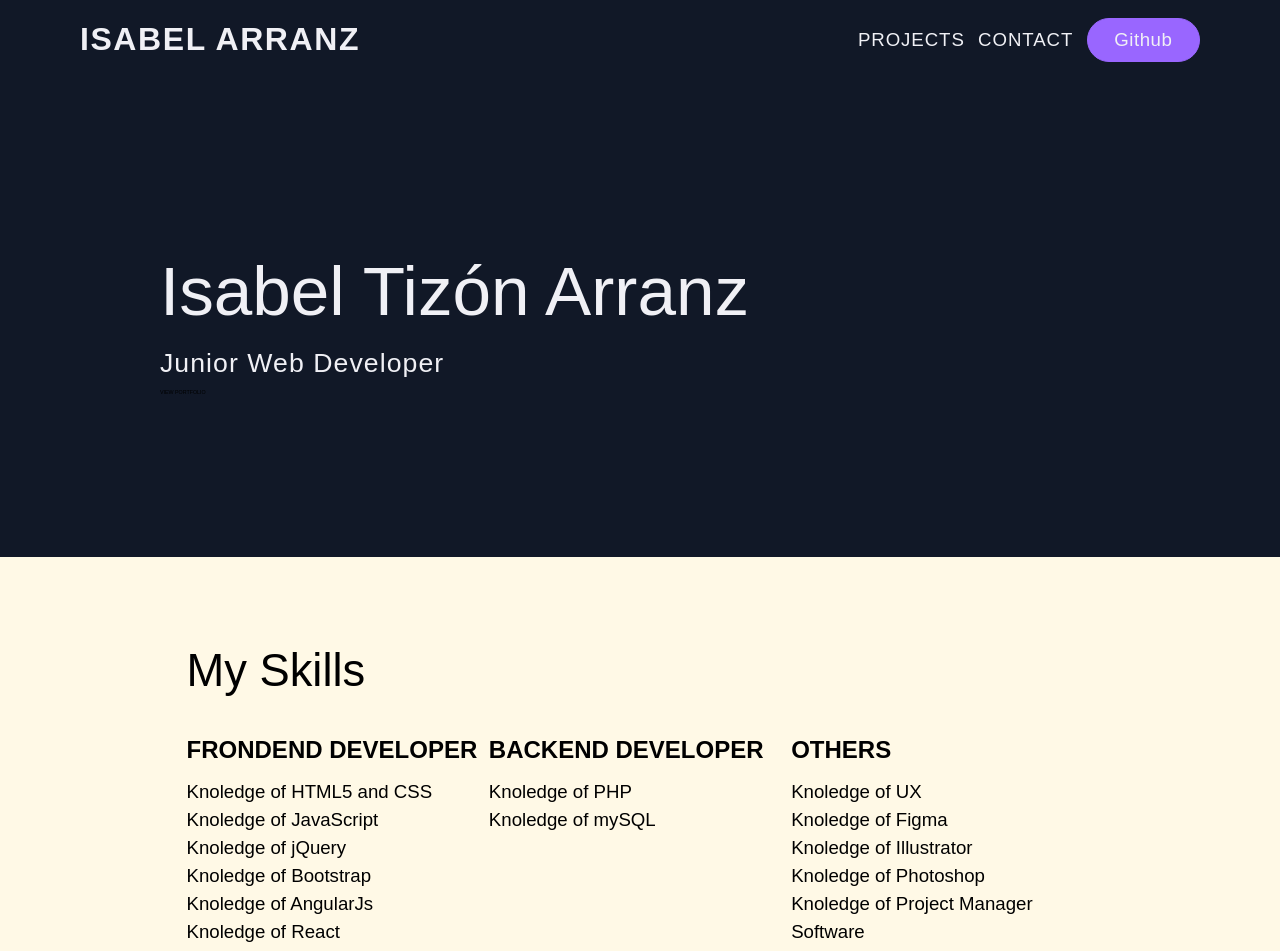
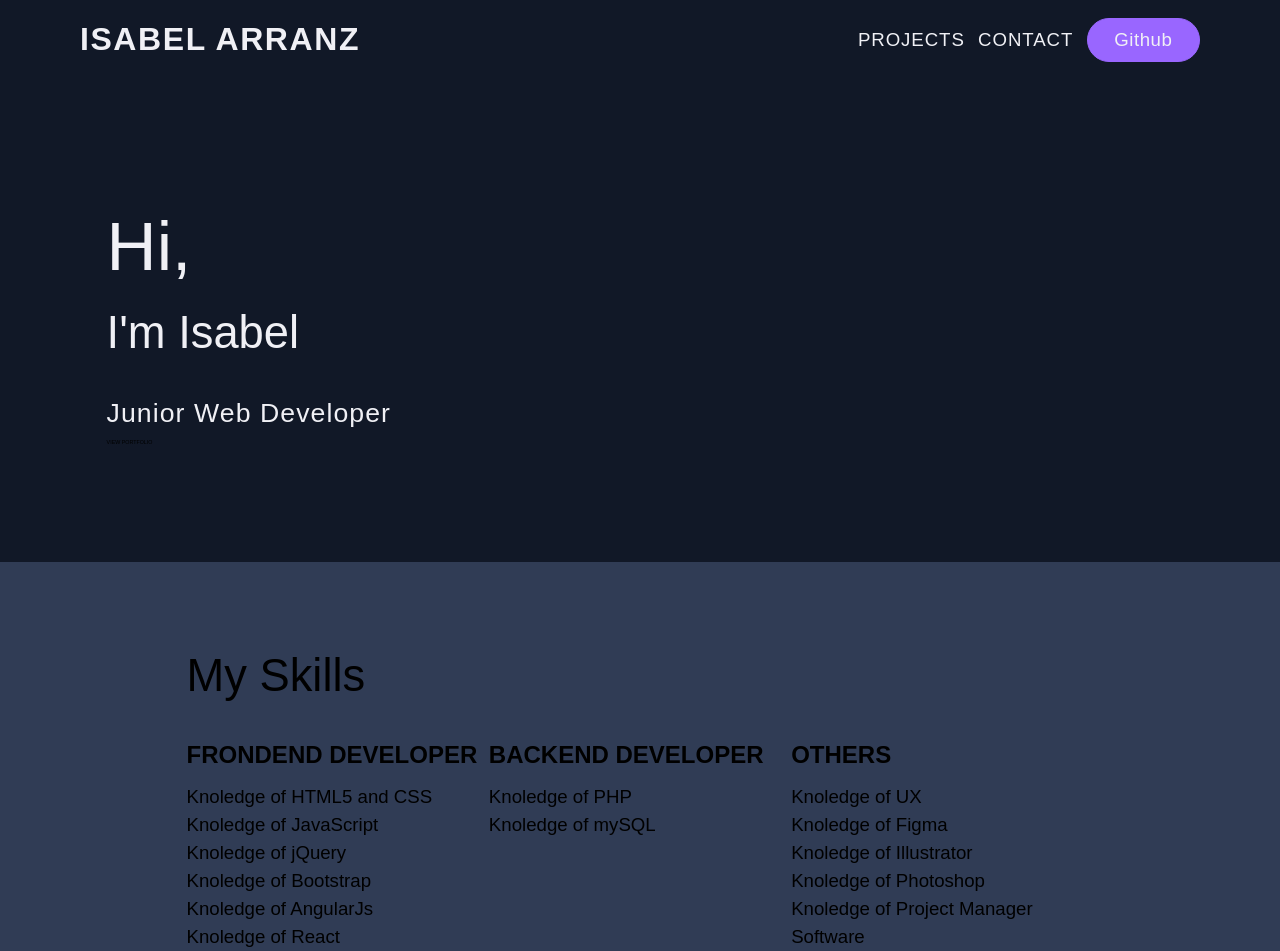
Before and after one commit to IsabelTizon/react-portfolio, a Next.js app: page / in a window 1280 px wide. Shown: the top 951 px of the page. Built offline with nearby package versions, Linux system fonts and the light colour scheme.

Commit message:
Update page.js
I&apos;m Isabel:
&apos;  escape code!!!!

```diff
--- a/src/app/page.js
+++ b/src/app/page.js
@@ -25,10 +25,11 @@ export default function About() {
 			{/** w-full  md:w-1/3 lg:text-[] xl:text-[] 2xl:text-[] */}
 
 			{/* hero */}
-			<div className="bg-gray-900  w-full p-10 md:p-72 lg:p-40 xl:p-[30rem] 2xl:p-[55rem]">
-				<h1 className="text-light capitalize">
-					isabel tizón arranz
-				</h1>
+			<div className="bg-gray-900  w-full pl-[30%] py-[9%] md:pl-30 lg:pl-40 xl:pl-[20rem] 2xl:pl-[45rem]">
+				<h1 className="text-light capitalize">Hi,</h1>
+				<h2 className="text-light capitalize">
+					I&apos;m Isabel
+				</h2>
 				<p className="text-light capitalize text-[4rem] xl:text-[5rem] 2xl:text-[]">
 					junior web developer
 				</p>
@@ -40,7 +41,7 @@ export default function About() {
 			</div>
 
 			{/* My skills */}
-			<div className="bg-[#fff9e6]">
+			<div className="bg-[#303c55]">
 				<div className="py-24 px-8 md:px-[15rem] lg:px-[25rem] xl:px-[35rem] 2xl:px-[55rem] xl:py-[15rem] 2xl:py-[20rem]">
 					<h2 className="">my skills</h2>
 					<div className="flex flex-wrap">
```
